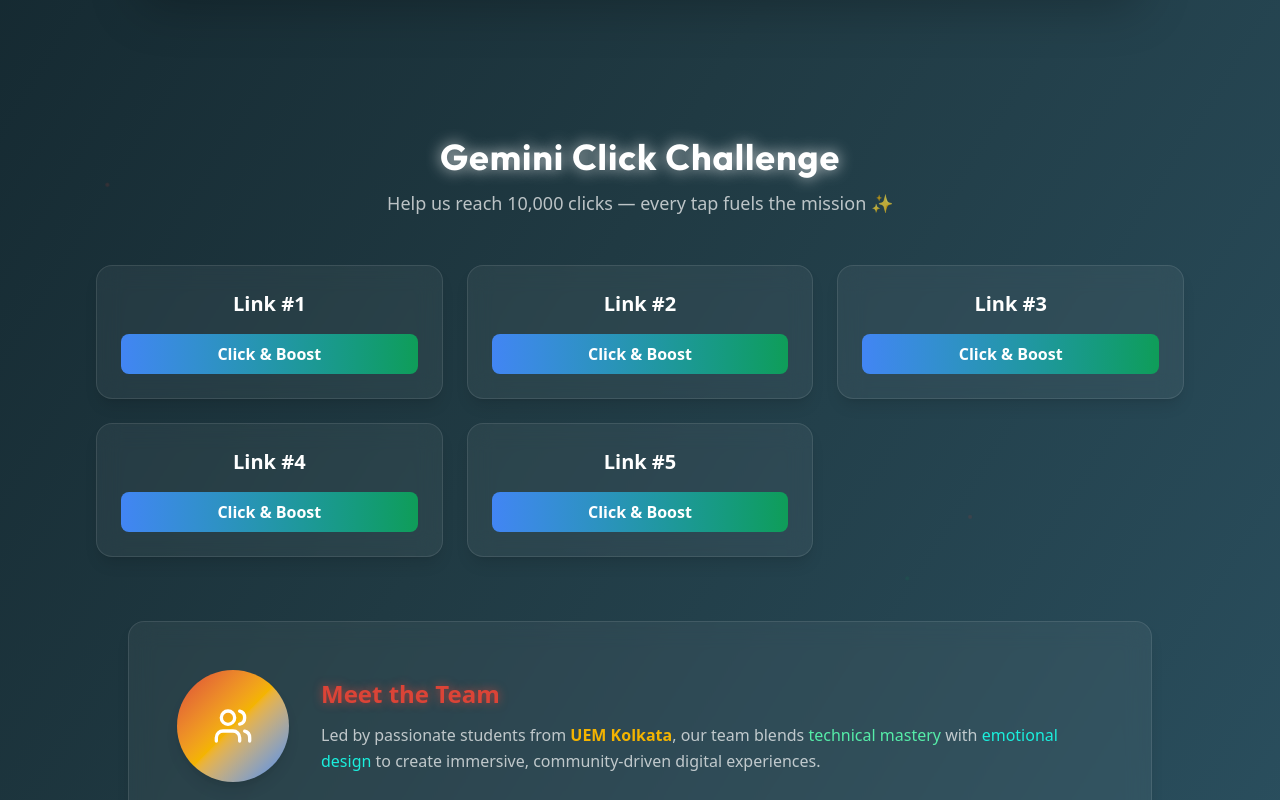
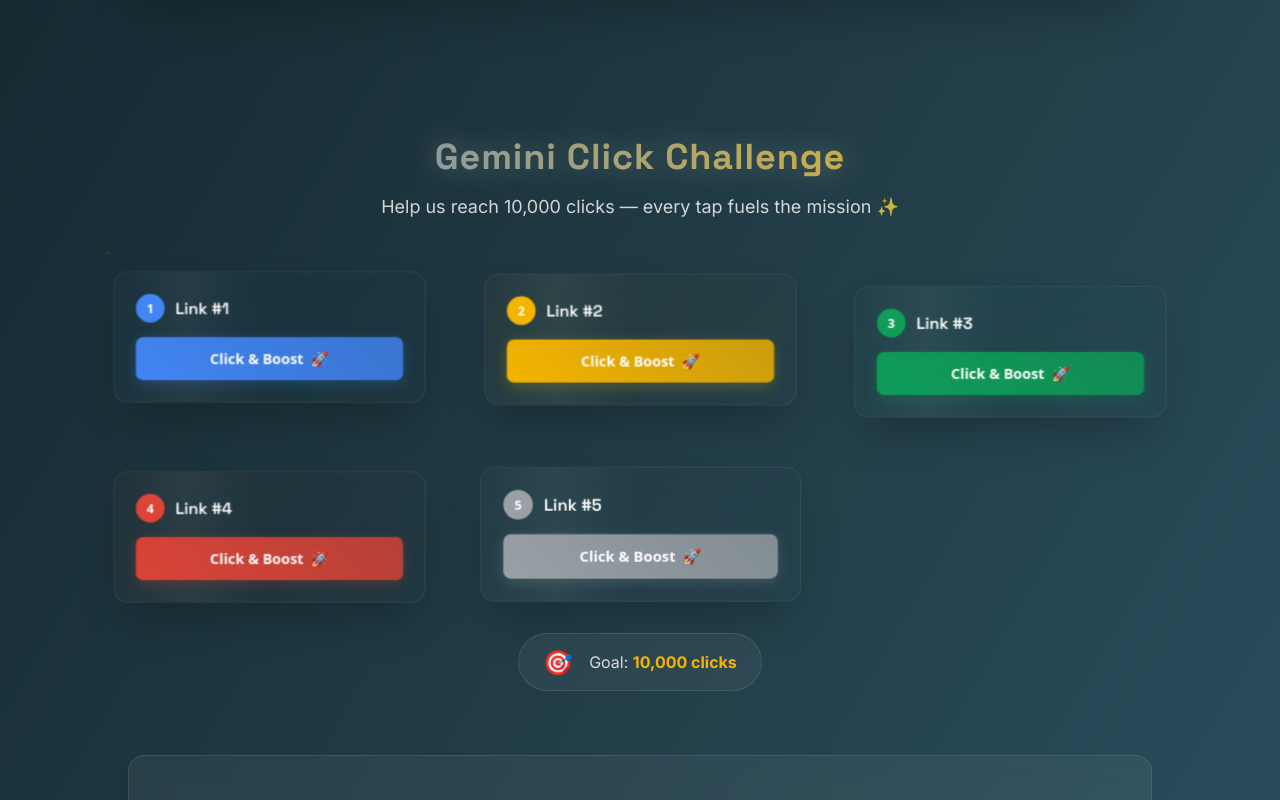
Before and after one commit to Mayank8159/GoogleGeminiUem, a React (Vite) app in the folder frontend/: page / in a window 1280 px wide. Shown: the part 820-1620 px from the top of the page. Built offline with nearby package versions, Linux system fonts and the light colour scheme; no server answers.

Commit message:
Enhanced GeminiClicks component with advanced animations and interactive effects
Co-authored-by: rajeet-04 <112367119+rajeet-04@users.noreply.github.com>

```diff
--- a/frontend/src/components/GeminiClicks.jsx
+++ b/frontend/src/components/GeminiClicks.jsx
@@ -1,56 +1,236 @@
 import { motion } from 'framer-motion';
+import { useEffect, useRef } from 'react';
+import { gsap } from 'gsap';
 
 const links = [
-  { id: 1, url: 'https://aiskillshouse.com/student/qr-mediator.html?uid=7295&promptId=17' },
-  { id: 2, url: 'https://aiskillshouse.com/student/qr-mediator.html?uid=7295&promptId=16' },
-  { id: 3, url: 'https://aiskillshouse.com/student/qr-mediator.html?uid=7295&promptId=15' },
-  { id: 4, url: 'https://aiskillshouse.com/student/qr-mediator.html?uid=7295&promptId=14' },
-  { id: 5, url: 'https://aiskillshouse.com/student/qr-mediator.html?uid=7295&promptId=13' },
+  { id: 1, url: 'https://aiskillshouse.com/student/qr-mediator.html?uid=7295&promptId=17', color: '#4285F4' },
+  { id: 2, url: 'https://aiskillshouse.com/student/qr-mediator.html?uid=7295&promptId=16', color: '#F4B400' },
+  { id: 3, url: 'https://aiskillshouse.com/student/qr-mediator.html?uid=7295&promptId=15', color: '#0F9D58' },
+  { id: 4, url: 'https://aiskillshouse.com/student/qr-mediator.html?uid=7295&promptId=14', color: '#DB4437' },
+  { id: 5, url: 'https://aiskillshouse.com/student/qr-mediator.html?uid=7295&promptId=13', color: '#9AA0A6' },
 ];
 
+const containerVariants = {
+  hidden: { opacity: 0 },
+  visible: {
+    opacity: 1,
+    transition: {
+      staggerChildren: 0.1,
+      delayChildren: 0.3,
+    },
+  },
+};
+
+const cardVariants = {
+  hidden: { opacity: 0, y: 30, scale: 0.9 },
+  visible: {
+    opacity: 1,
+    y: 0,
+    scale: 1,
+    transition: {
+      type: "spring",
+      stiffness: 100,
+      damping: 12
+    }
+  },
+};
+
 export default function GeminiClicks() {
-  const handleClick = (url) => {
+  const cardsRef = useRef([]);
+  const headerRef = useRef(null);
+
+  useEffect(() => {
+    // Header animation
+    if (headerRef.current) {
+      gsap.fromTo(headerRef.current,
+        { y: -30, opacity: 0 },
+        {
+          y: 0,
+          opacity: 1,
+          duration: 1,
+          ease: "power3.out",
+          delay: 0.2
+        }
+      );
+    }
+
+    // Cards floating animation
+    cardsRef.current.forEach((card, index) => {
+      if (card) {
+        gsap.to(card, {
+          y: -5,
+          duration: 2 + index * 0.1,
+          ease: "power2.inOut",
+          yoyo: true,
+          repeat: -1,
+          delay: index * 0.2
+        });
+      }
+    });
+  }, []);
+
+  const handleClick = (url, color, cardIndex) => {
+    // Create click ripple effect
+    const card = cardsRef.current[cardIndex];
+    if (card) {
+      gsap.to(card, {
+        scale: 0.95,
+        duration: 0.1,
+        ease: "power2.out",
+        yoyo: true,
+        repeat: 1,
+      });
+    }
+
     window.open(url, '_blank');
   };
 
   return (
     <section className="mt-20 px-4 sm:px-8">
-      {/* Header */}
-      <div className="text-center mb-12">
+      {/* Enhanced Header */}
+      <div ref={headerRef} className="text-center mb-12">
         <motion.h2
-          initial={{ opacity: 0, y: -10 }}
+          initial={{ opacity: 0, y: -20 }}
           animate={{ opacity: 1, y: 0 }}
-          transition={{ duration: 0.6 }}
-          className="text-3xl sm:text-4xl font-bold font-outfit tracking-wide"
-          style={{ textShadow: '0 0 15px rgba(255, 255, 255, 0.8)' }}
+          transition={{ duration: 0.8, ease: "easeOut" }}
+          className="text-3xl sm:text-4xl font-bold font-space-grotesk tracking-wide mb-4"
+          style={{
+            background: "linear-gradient(45deg, #4285F4, #F4B400, #0F9D58, #DB4437)",
+            backgroundClip: "text",
+            WebkitBackgroundClip: "text",
+            color: "transparent",
+            textShadow: "0 0 30px rgba(255, 255, 255, 0.3)",
+            backgroundSize: "300% 300%"
+          }}
         >
           Gemini Click Challenge
         </motion.h2>
 
-        <p className="text-white/70 mt-3 text-base sm:text-lg">
+        <motion.p
+          initial={{ opacity: 0 }}
+          animate={{ opacity: 1 }}
+          transition={{ delay: 0.4, duration: 0.8 }}
+          className="text-white/80 text-base sm:text-lg font-inter"
+        >
           Help us reach 10,000 clicks — every tap fuels the mission ✨
-        </p>
+        </motion.p>
       </div>
 
-      {/* Link Cards */}
-      <div className="grid grid-cols-1 sm:grid-cols-2 lg:grid-cols-3 gap-6">
-        {links.map((link) => (
+      {/* Enhanced Link Cards */}
+      <motion.div
+        variants={containerVariants}
+        initial="hidden"
+        whileInView="visible"
+        viewport={{ once: true, margin: "-50px" }}
+        className="grid grid-cols-1 sm:grid-cols-2 lg:grid-cols-3 gap-6"
+      >
+        {links.map((link, index) => (
           <motion.div
             key={link.id}
-            whileHover={{ scale: 1.03, boxShadow: '0 0 20px rgba(255,255,255,0.1)' }}
-            whileTap={{ scale: 0.97 }}
-            className="bg-white/5 border border-white/10 rounded-2xl p-6 shadow-lg backdrop-blur-md transition-all"
+            ref={el => cardsRef.current[index] = el}
+            variants={cardVariants}
+            whileHover={{
+              scale: 1.05,
+              y: -10,
+              transition: { type: "spring", stiffness: 400, damping: 25 }
+            }}
+            whileTap={{ scale: 0.95 }}
+            className="glass-morphism rounded-2xl p-6 shadow-2xl border border-white/20 relative overflow-hidden group cursor-pointer"
+            style={{
+              background: `linear-gradient(135deg, ${link.color}08, ${link.color}03)`,
+            }}
           >
-            <h3 className="text-xl font-semibold text-white mb-4">Link #{link.id}</h3>
-            <button
-              onClick={() => handleClick(link.url)}
-              className="w-full px-4 py-2 bg-gradient-to-r from-[#4285F4] to-[#0F9D58] hover:from-[#F4B400] hover:to-[#DB4437] text-white rounded-lg font-semibold transition-all duration-300"
-            >
-              Click & Boost
-            </button>
+            {/* Animated background shimmer */}
+            <motion.div
+              animate={{ x: ['-100%', '200%'] }}
+              transition={{ duration: 3, repeat: Infinity, repeatDelay: 2, ease: "linear" }}
+              className="absolute inset-0 bg-gradient-to-r from-transparent via-white/5 to-transparent"
+              style={{ width: '50%' }}
+            />
+
+            {/* Card content */}
+            <div className="relative z-10">
+              <div className="flex items-center gap-3 mb-4">
+                <motion.div
+                  whileHover={{ rotate: 360 }}
+                  transition={{ duration: 0.6 }}
+                  className="w-8 h-8 rounded-full flex items-center justify-center text-white font-bold text-sm"
+                  style={{ backgroundColor: link.color }}
+                >
+                  {link.id}
+                </motion.div>
+                <h3 className="text-lg font-semibold text-white font-space-grotesk">
+                  Link #{link.id}
+                </h3>
+              </div>
+
+              <motion.button
+                onClick={() => handleClick(link.url, link.color, index)}
+                className="w-full px-4 py-3 rounded-lg font-semibold text-white relative overflow-hidden group/btn"
+                style={{
+                  background: `linear-gradient(45deg, ${link.color}, ${link.color}cc)`,
+                  boxShadow: `0 4px 15px ${link.color}40`
+                }}
+                whileHover={{
+                  boxShadow: `0 8px 25px ${link.color}60`,
+                  transition: { duration: 0.2 }
+                }}
+                whileTap={{ scale: 0.98 }}
+              >
+                {/* Button shimmer effect */}
+                <motion.div
+                  animate={{ x: ['-100%', '100%'] }}
+                  transition={{ duration: 1.5, repeat: Infinity, repeatDelay: 3 }}
+                  className="absolute inset-0 bg-gradient-to-r from-transparent via-white/20 to-transparent group-hover/btn:via-white/30"
+                />
+                <span className="relative z-10 flex items-center justify-center gap-2">
+                  Click & Boost
+                  <motion.span
+                    animate={{ scale: [1, 1.2, 1] }}
+                    transition={{ duration: 2, repeat: Infinity }}
+                  >
+                    🚀
+                  </motion.span>
+                </span>
+              </motion.button>
+            </div>
+
+            {/* Hover glow effect */}
+            <motion.div
+              initial={{ opacity: 0 }}
+              whileHover={{ opacity: 1 }}
+              transition={{ duration: 0.3 }}
+              className="absolute inset-0 rounded-2xl"
+              style={{
+                background: `radial-gradient(circle at center, ${link.color}20, transparent 70%)`,
+                pointerEvents: 'none'
+              }}
+            />
           </motion.div>
         ))}
-      </div>
+      </motion.div>
+
+      {/* Fun stats section */}
+      <motion.div
+        initial={{ opacity: 0, y: 30 }}
+        whileInView={{ opacity: 1, y: 0 }}
+        viewport={{ once: true }}
+        transition={{ delay: 0.6, duration: 0.8 }}
+        className="mt-12 text-center"
+      >
+        <div className="inline-flex items-center gap-4 px-6 py-3 glass-morphism rounded-full border border-white/20">
+          <motion.span
+            animate={{ scale: [1, 1.1, 1] }}
+            transition={{ duration: 2, repeat: Infinity }}
+            className="text-2xl"
+          >
+            🎯
+          </motion.span>
+          <span className="text-white/80 font-inter">
+            Goal: <span className="font-bold text-[#F4B400]">10,000 clicks</span>
+          </span>
+        </div>
+      </motion.div>
     </section>
   );
 }
--- a/frontend/src/pages/Discussion.jsx
+++ b/frontend/src/pages/Discussion.jsx
@@ -1,8 +1,9 @@
-import { useEffect, useState } from 'react';
+import { useEffect, useState, useRef } from 'react';
 import { io } from 'socket.io-client';
-import { motion } from 'framer-motion';
+import { motion, AnimatePresence } from 'framer-motion';
 import { ArrowUpRight } from 'lucide-react';
 import { useNavigate } from 'react-router-dom';
+import { gsap } from 'gsap';
 
 const socket = io('https://googlegeminiuem.onrender.com'); // Update to your deployed backend URL if needed
 
@@ -11,6 +12,9 @@ export default function Discussion() {
   const [newMessage, setNewMessage] = useState('');
   const [isKeyboardOpen, setIsKeyboardOpen] = useState(false);
   const [showLoginModal, setShowLoginModal] = useState(false);
+  const messagesRef = useRef([]);
+  const inputRef = useRef(null);
+  const headerRef = useRef(null);
 
   const navigate = useNavigate();
   const user = JSON.parse(localStorage.getItem('user')) || null;
```
